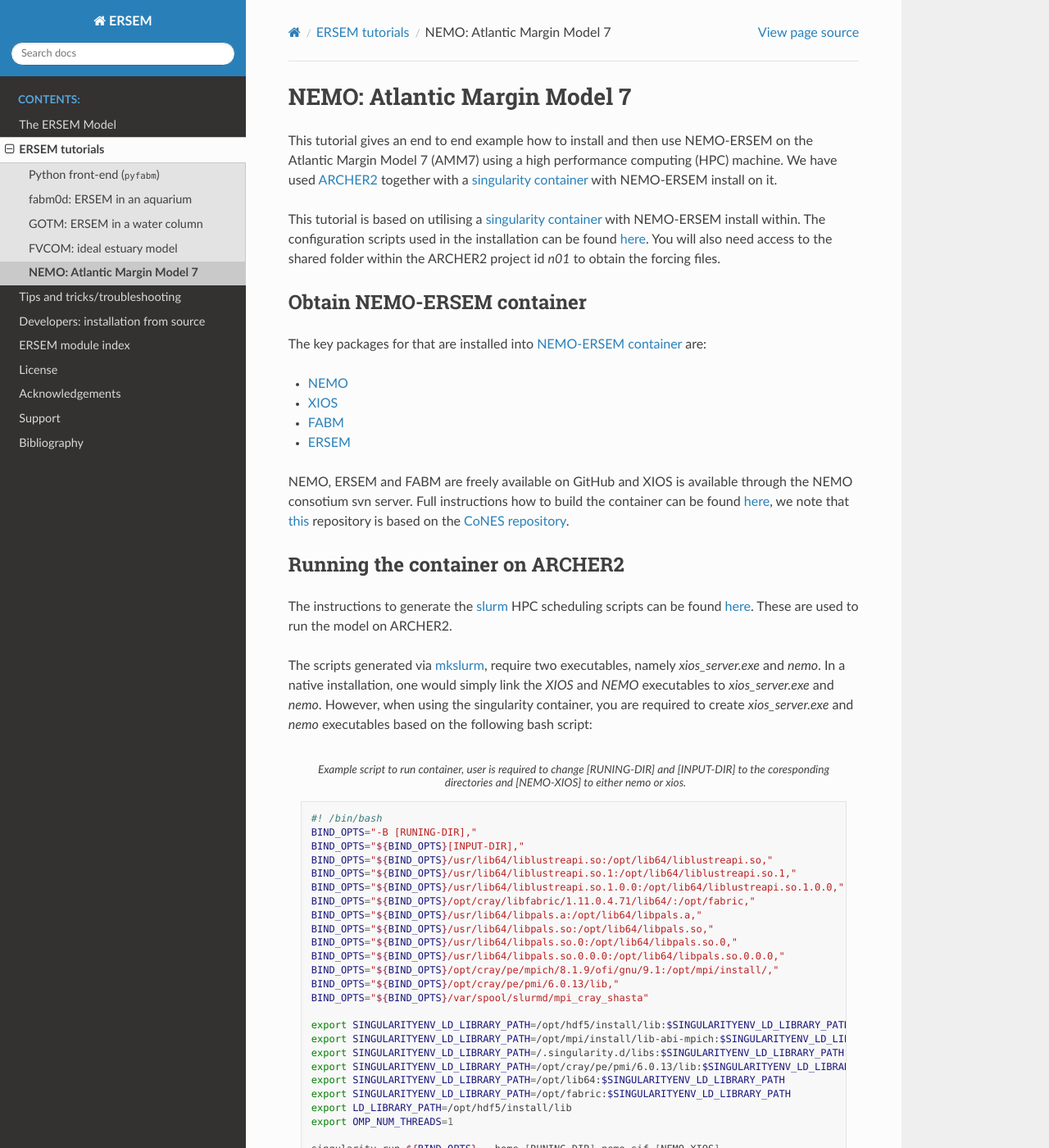
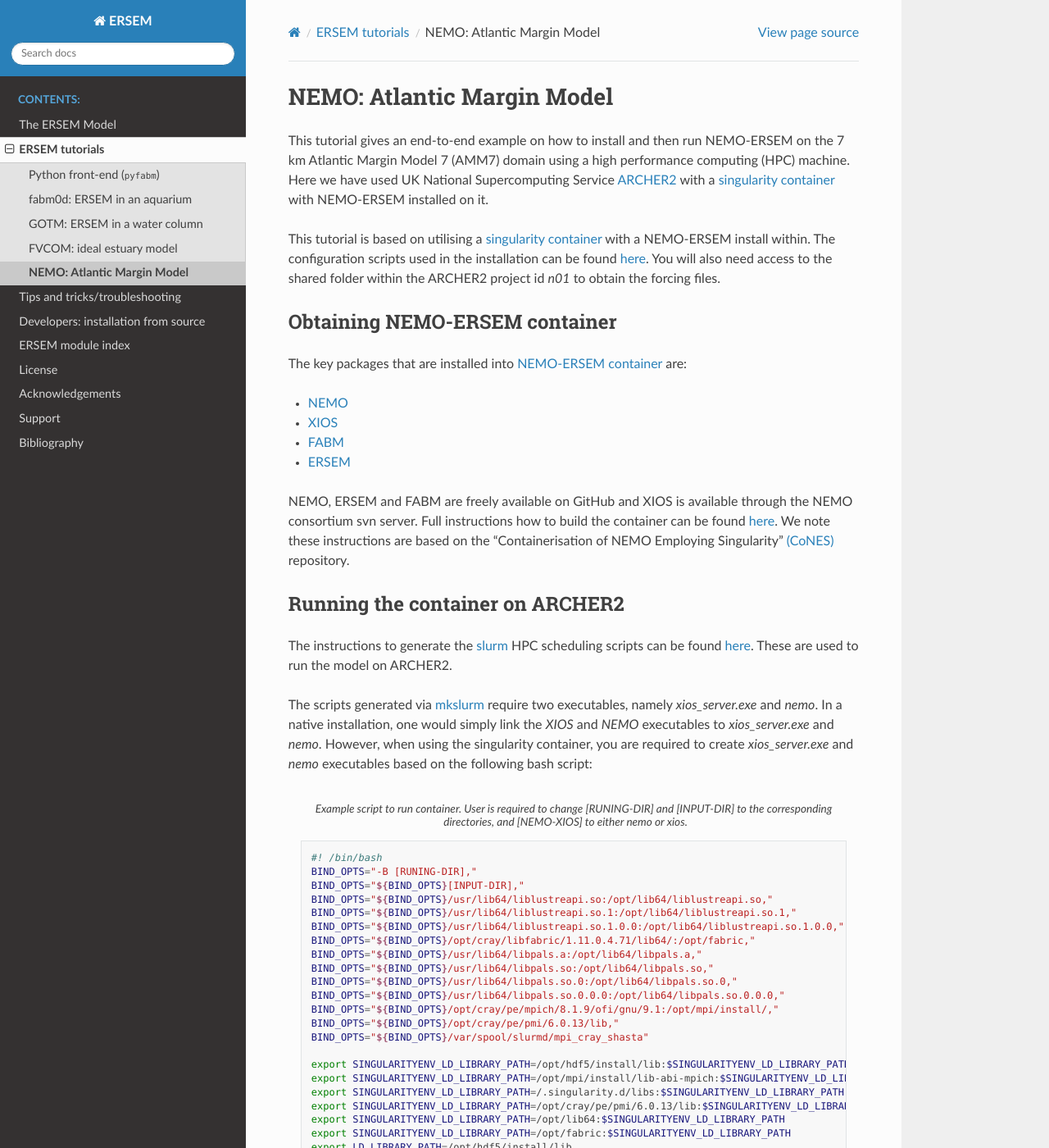
Before and after one commit to pmlmodelling/ersem, a Sphinx documentation site: the page built from docs/source/tutorials/nemo.rst, in a window 1280 px wide and 1400 px high. Shown: the whole window at 82% size. Built offline with Sphinx 7.4.7 and the Read the Docs theme 2.0.0, drawn with Linux system fonts in a browser that asks for light colours; formulas are drawn with MathJax 3; the version number could not be read and is left out; some of the changed text lies outside the part shown.

Commit message:
Update nemo.rst

```diff
--- a/docs/source/tutorials/nemo.rst
+++ b/docs/source/tutorials/nemo.rst
@@ -2,27 +2,27 @@
 
 
 #############################
-NEMO: Atlantic Margin Model 7
+NEMO: Atlantic Margin Model
 #############################
 
-This tutorial gives an end to end example how to install and then use
-NEMO-ERSEM on the Atlantic Margin Model 7 (AMM7) using a high performance computing
-(HPC) machine. We have used
-`ARCHER2 <https://www.archer2.ac.uk/>`__ together with a
+This tutorial gives an end-to-end example on how to install and then run
+NEMO-ERSEM on the 7 km Atlantic Margin Model 7 (AMM7) domain using a high performance computing
+(HPC) machine. Here we have used UK National Supercomputing Service
+`ARCHER2 <https://www.archer2.ac.uk/>`__ with a
 `singularity container <https://sylabs.io/guides/3.5/user-guide/introduction.html>`__ with
-NEMO-ERSEM install on it.
+NEMO-ERSEM installed on it.
 
 This tutorial is based on utilising a
-`singularity container <https://sylabs.io/guides/3.5/user-guide/introduction.html>`_ with NEMO-ERSEM
+`singularity container <https://sylabs.io/guides/3.5/user-guide/introduction.html>`_ with a NEMO-ERSEM
 install within. The configuration scripts used in the installation can be found
 `here <https://github.com/dalepartridge/AMM7-NEMO4-FABM-setup>`_. You will
 also need access to the shared folder within the ARCHER2 project id `n01` to obtain the forcing
 files.
 
-Obtain NEMO-ERSEM container
+Obtaining NEMO-ERSEM container
 ###########################
 
-The key packages for that are installed into
+The key packages that are installed into
 `NEMO-ERSEM container <https://github.com/pmlmodelling/NEMO-container>`_ are:
 
 * `NEMO <https://github.com/pmlmodelling/NEMO4.0-FABM>`__
@@ -30,11 +30,10 @@ The key packages for that are installed into
 * `FABM <https://github.com/fabm-model/fabm>`__
 * `ERSEM <https://github.com/pmlmodelling/ersem>`__
 
-NEMO, ERSEM and FABM are freely available on GitHub and XIOS is available through the NEMO consotium
+NEMO, ERSEM and FABM are freely available on GitHub and XIOS is available through the NEMO consortium
 svn server. Full instructions how to build the container can be found
-`here <https://github.com/pmlmodelling/NEMO-container>`__, we note that
-`this <https://github.com/pmlmodelling/NEMO-container>`__ repository is based on the
-`CoNES repository <https://github.com/NOC-MSM/CoNES>`__.
+`here <https://github.com/pmlmodelling/NEMO-container>`__. We note these instructions are based on the
+"Containerisation of NEMO Employing Singularity" `(CoNES) <https://github.com/NOC-MSM/CoNES>`__ repository.
 
 Running the container on ARCHER2
 ################################
@@ -45,15 +44,15 @@ scheduling scripts can be found
 These are used to run the model on ARCHER2.
 
 The scripts generated via
-`mkslurm <https://docs.archer2.ac.uk/research-software/nemo/nemo/#building-a-run-script>`__,
+`mkslurm <https://docs.archer2.ac.uk/research-software/nemo/nemo/#building-a-run-script>`__
 require two executables, namely `xios_server.exe` and `nemo`. In a native installation, one would
 simply link the `XIOS` and `NEMO` executables to `xios_server.exe` and `nemo`. However, when using
 the singularity container, you are required to create `xios_server.exe` and `nemo` executables based on
 the following bash script:
 
 .. code-block:: bash
-    :caption: Example script to run container, user is required to change `[RUNING-DIR]` and
-              `[INPUT-DIR]` to the coresponding directories and `[NEMO-XIOS]` to either `nemo`
+    :caption: Example script to run container. User is required to change `[RUNING-DIR]` and
+              `[INPUT-DIR]` to the corresponding directories, and `[NEMO-XIOS]` to either `nemo`
               or `xios`.
 
     #! /bin/bash
@@ -83,13 +82,13 @@ the following bash script:
     singularity run ${BIND_OPTS} --home [RUNING-DIR] nemo.sif [NEMO-XIOS]
 
 The CoNES `documentation <https://cones.readthedocs.io/en/latest/?badge=latest>`__ gives additional
-information how to run NEMO singularity containers.
+information on how to run NEMO singularity containers.
 
 
 Example output from NEMO-ERSEM
 ##############################
 
-To visualise NEMO output, we recomend using `nctoolkit <https://github.com/pmlmodelling/nctoolkit>`__.
+To visualise NEMO output, we recommend using `nctoolkit <https://github.com/pmlmodelling/nctoolkit>`__.
 A basic example of how to use `nctoolkit` is given below. Within the
 `documentation <https://nctoolkit.readthedocs.io/en/latest/>`__ of `nctoolkit` one will find additional
 example uses.
@@ -110,14 +109,14 @@ example uses.
     # draws the outline of the land
     ds.fix_nemo_ersem_grid()
 
-    # Selects the final timestep for plotting
+    # selects the final timestep for plotting
     ds.select(time=[len(ds.times)-1])
 
-    # plots the variable, note, the colour bar will change for each plot since autoscale
+    # plots the variable. Note, the colour bar will change for each plot since autoscale
     # is set to False
     plot = ds.plot([VARIABLE], autoscale=False)
 
-The following plots show the last timestep of the model monthly run from the NEMO-ERSEM simulation on the AMM7 domain.
+The following plots show the surface distributions of a subset of variables from the NEMO-ERSEM simulation on the AMM7 domain.
 
 .. dropdown:: Potential temperature, ``degC``
 
```
